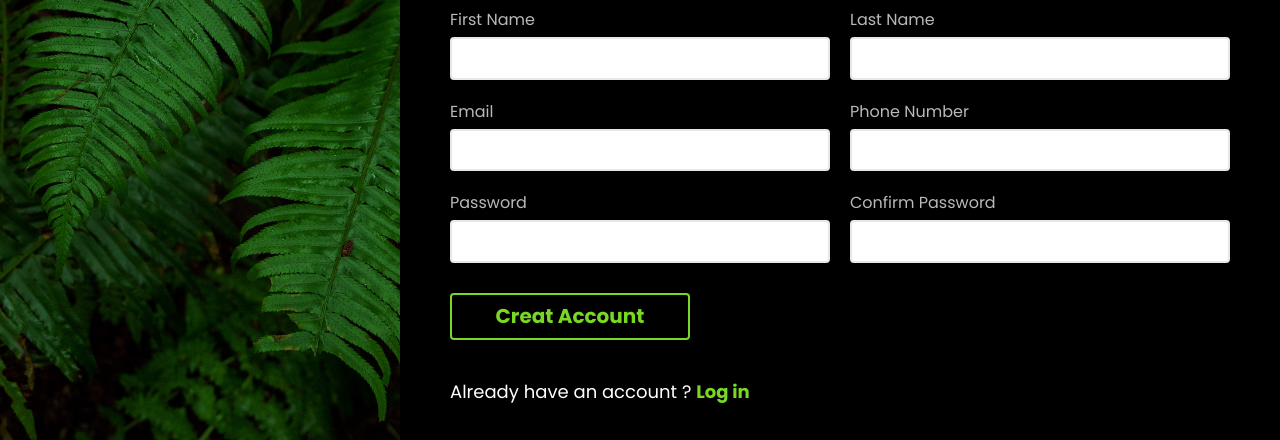
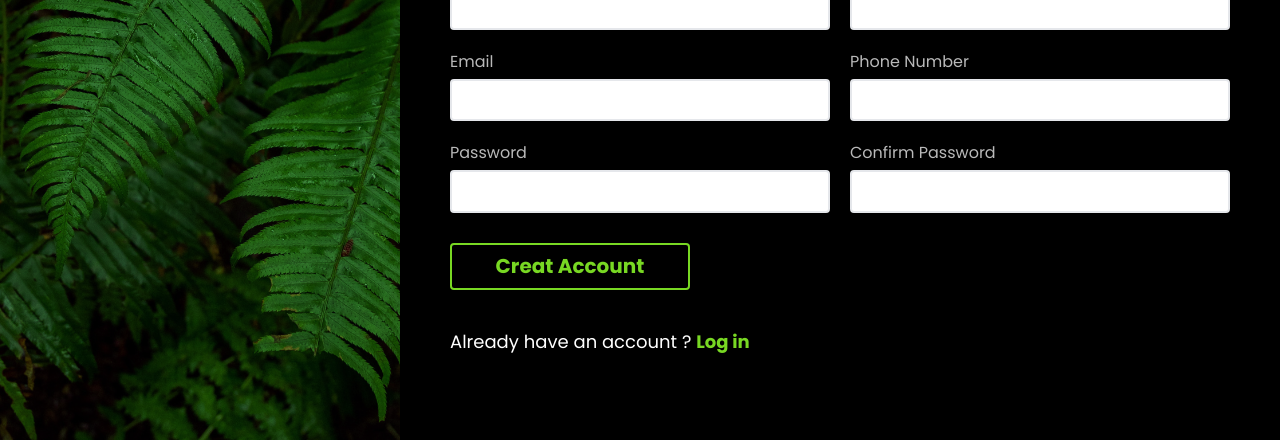
Before and after one commit to Trantuvan/odin-login-form, a plain HTML site: page index.html in a window 1280 px wide. Shown: the part 360-800 px from the top of the page. Drawn offline with nearby package versions, Linux system fonts and the light colour scheme.

Commit message:
fix-padding for tablet

```diff
--- a/assets/css/style.css
+++ b/assets/css/style.css
@@ -141,7 +141,7 @@ p > a {
   }
 
   .main {
-    padding: 15em 5em 0;
+    padding: 10em 5em 0.8em;
   }
 
   .description > p,
```
